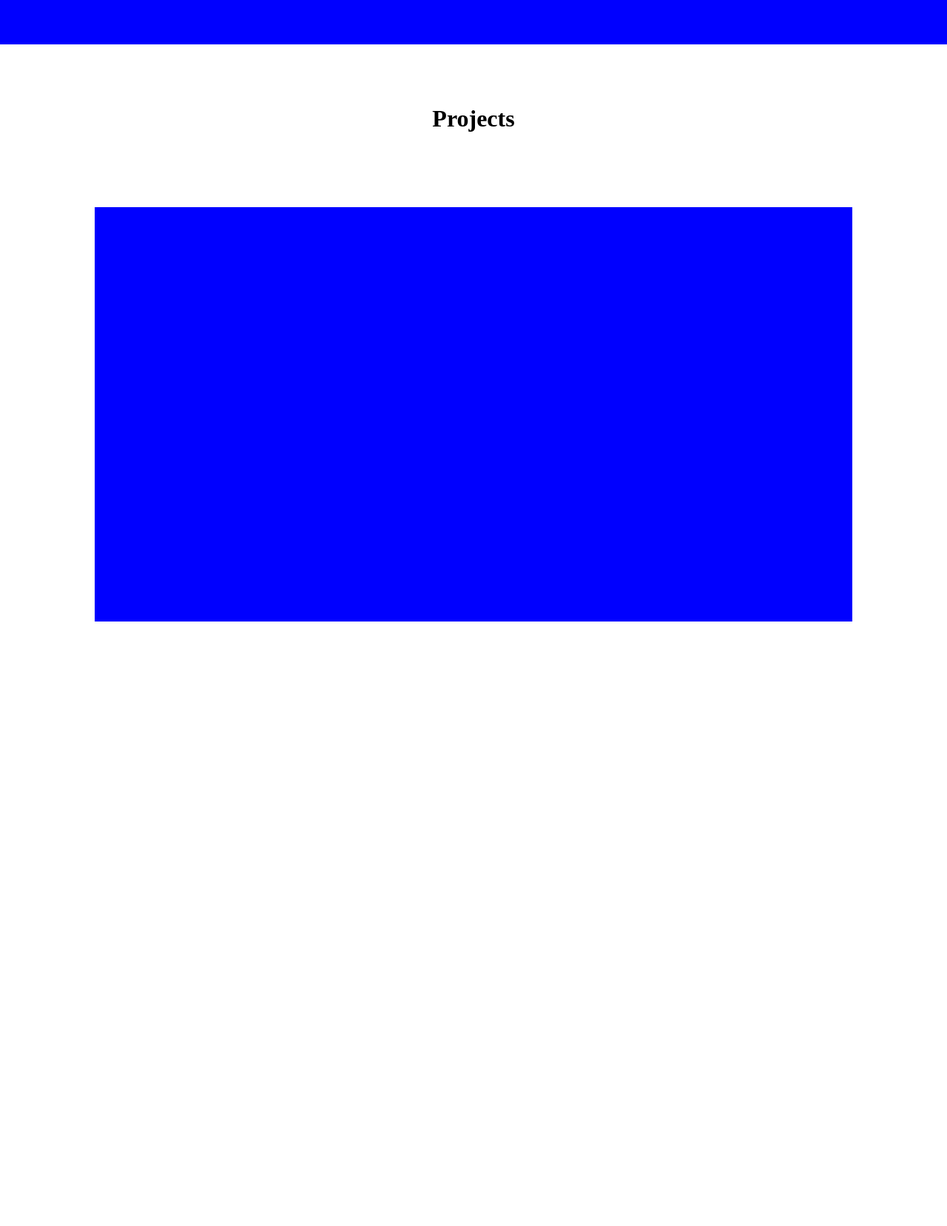
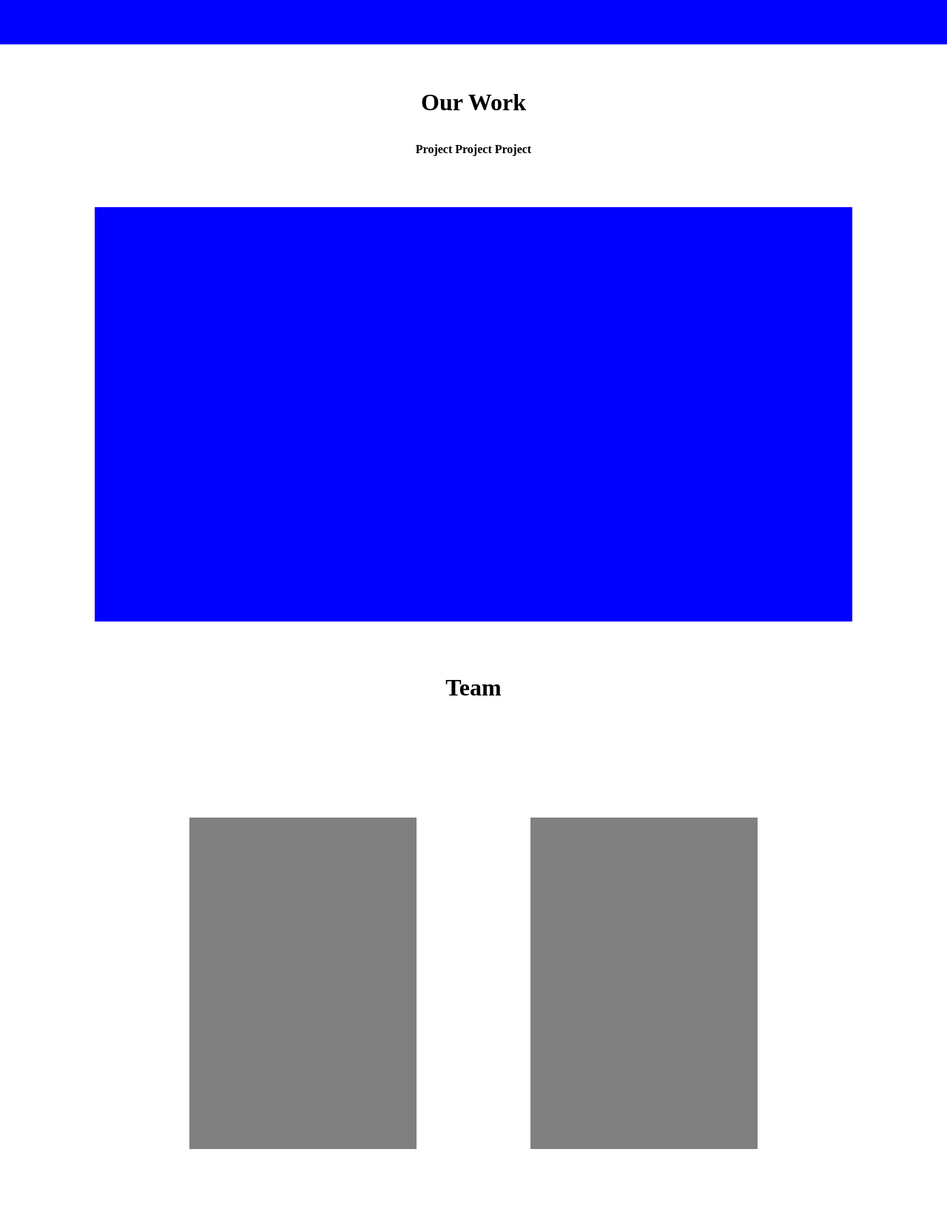
Before and after one commit to tg970/dotti, a plain HTML site: page index.html in a window 1280 px wide. Shown: the part 2340-3997 px from the top of the page at 74% size. Before the commit the page ends 3200 px from the top, so only its background shows below. Drawn offline with Linux system fonts and the light colour scheme; a script that the page names is missing.

Commit message:
team frame and a footer

```diff
--- a/css/main.css
+++ b/css/main.css
@@ -63,3 +63,36 @@ h1 {
   align-items: center;
   justify-content: space-around;
 }
+
+.contentProjects {
+  width: 60%;
+  height: 20%;
+  display: flex;
+  flex-direction: column;
+  align-items: center;
+  justify-content: space-around;
+  text-align: center;
+}
+
+strong {
+  margin-top: 2em;
+}
+.team {
+  width: 60%;
+  height: 70%;
+  display: flex;
+  flex-direction: row;
+  align-items: center;
+  justify-content: space-between;
+}
+
+.dude {
+  width: 40%;
+  height: 80%;
+  background-color: gray;
+}
+
+footer {
+  height: 50vh;
+  background-color: black
+}
--- a/index.html
+++ b/index.html
@@ -21,18 +21,34 @@
       </div>
     </div>
     <div class="frame" id="heroVideo">
-      <h1>Hero Video</h1>
+      <h1>demo reel</h1>
       <!-- <video src="videofile.ogg" autoplay poster="posterimage.jpg">
 
       </video> -->
     </div>
     <div class="frame" id="content">
       <div class="contentProjects">
-        <h1>Projects</h1>
+        <strong><h1>Our Work</h1></strong>
+        <h4>Project    Project    Project</h4>
       </div>
       <div class="project">
 
       </div>
     </div>
+    <div class="frame" id="content">
+      <div class="contentTeam">
+        <strong><h1>Team</h1></strong>
+      </div>
+      <div class="team">
+        <div class="dude">
+
+        </div>
+        <div class="dude">
+
+        </div>
+      </div>
+    </div>
+    <footer>
+    </footer>
   </body>
 </html>
```
